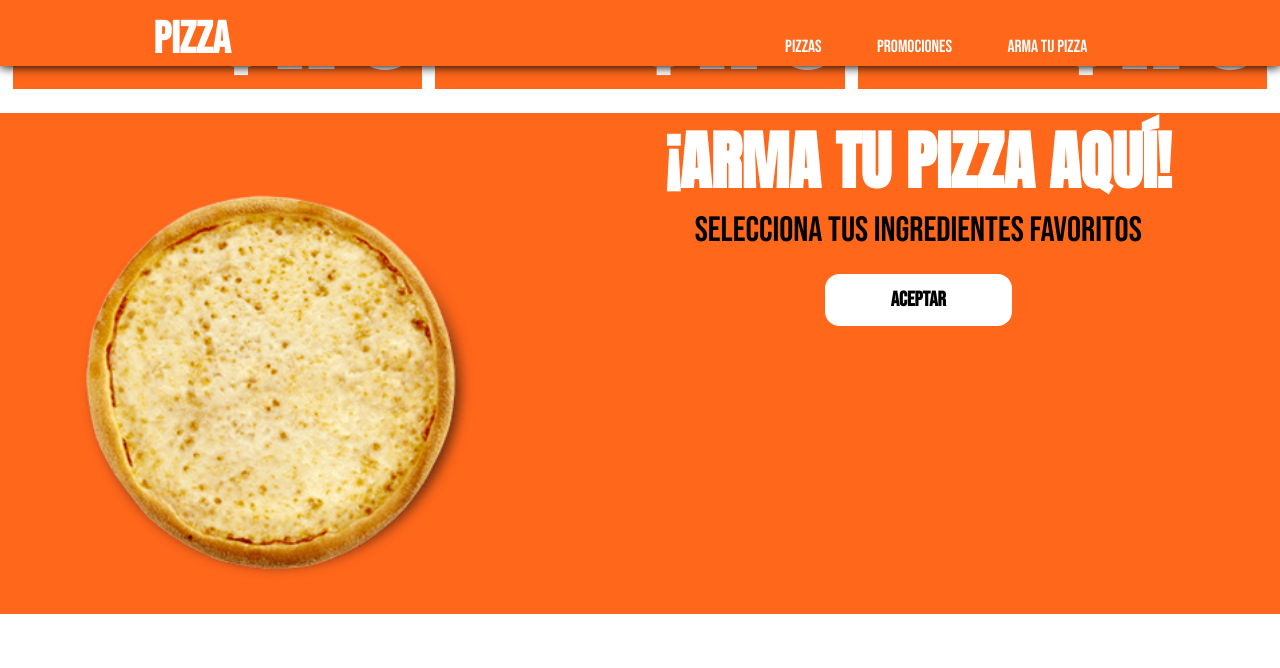
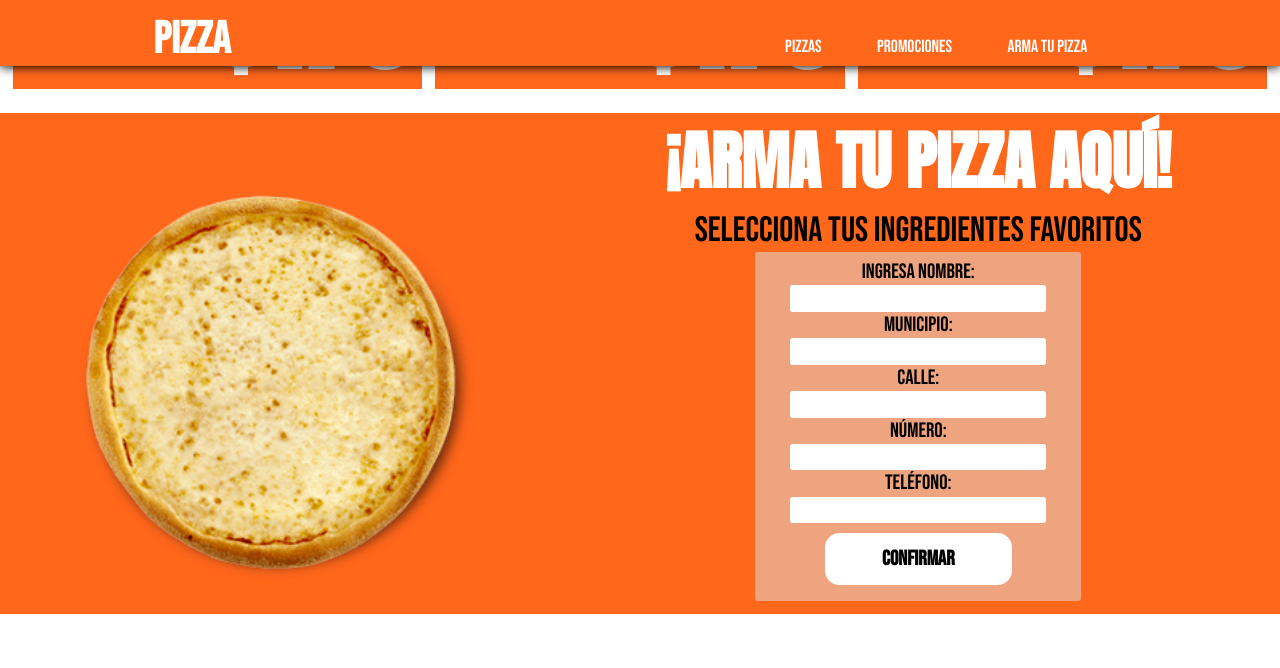
Before and after one commit to Panterday/pizza-web, a website built with webpack: page src/index.html in a window 1280 px wide. Both pictures are taken after a click on the button "Aceptar". Shown: the part 276-944 px from the top of the page. Built offline with nearby package versions, Linux system fonts and the light colour scheme.

Commit message:
Formulario

```diff
--- a/package.json
+++ b/package.json
@@ -28,5 +28,6 @@
     "webpack": "^5.36.2",
     "webpack-cli": "^4.6.0",
     "webpack-dev-server": "^3.11.2"
-  }
+  },
+  "dependencies": {}
 }
--- /dev/null
+++ b/src/js/crea-formulario.js
@@ -0,0 +1,32 @@
+const creaForm = ()=>{
+
+    const divIngredientes = document.querySelector('.ingredientes')
+
+    const html =`
+        <form class="formulario" action="" id="miForm">
+            <label class="etiqueta" name="nombre">Ingresa nombre: <br><input class="caja" type="text"></label>
+            <br>
+            <label class="etiqueta">Municipio: <br><input class="caja" type="text"></label>
+            <br>
+            <label class="etiqueta">Calle: <br><input class="caja" type="text"></label>
+            <br>
+            <label class="etiqueta">Número: <br><input class="caja" type="text"></label>
+            <br>
+            <label class="etiqueta">Teléfono: <br><input class="caja" type="text"></label>
+            <div>
+                <input type="submit" value="Confirmar"  class="boton-aceptar">
+            </div>
+        </form>
+    `;
+    const div = document.createElement('div');
+    div.classList.add('divFormulario');
+
+    div.innerHTML = html;
+
+    document.getElementById('arma-pizza').replaceChild(div, divIngredientes);
+
+}
+
+export{
+    creaForm
+}
--- a/src/js/funciones.js
+++ b/src/js/funciones.js
@@ -10,9 +10,13 @@ import logoPlayStore from '../assets/logos/logoPlayStore.png';
 import logoTwitter from '../assets/logos/logoT.png';
 import logoTel from '../assets/logos/logoTel.png';
 import logoWhatsApp from '../assets/logos/logoW.png';
+import { creaForm } from './crea-formulario';
 
 let todosIngredientes = [aceitunas, jalapeño, piña, aguacate, peperoni];
+let todosIngredientesTxt = ["aceitunas", "jalapeño", "piña", "aguacate", "peperoni"];
+
 const contIzq = document.getElementById('cont-izq');
+const divDer = document.querySelector('#arma-pizza');
 
 const crearHTML = ()=>{
     console.log('inside of main')
@@ -61,7 +65,6 @@ const añandeIngrediente = ()=>{
     for(let x of listaCheckbox){
         listaImg.push(creaImagen(todosIngredientes[x.value]))
     }
-
     for(let x of listaCheckbox){
         x.addEventListener('change', ()=>{
             if(x.checked){
@@ -72,11 +75,22 @@ const añandeIngrediente = ()=>{
         })
     }
 }
-const divDer = document.querySelector('#arma-pizza');
+
+
 const eliminaDiv = ()=>{
+    let nuevaIng = [];
     const botonAceptar = document.querySelector('#botonAceptar');
     botonAceptar.addEventListener('click', ()=>{
-        document.querySelector('.ingredientes').style.display = 'none';
+        let listaCheckbox = document.querySelectorAll('.miCaja')
+        for(let x of listaCheckbox){
+            console.log(x.checked)
+            if(x.checked){
+                nuevaIng.push(todosIngredientesTxt[x.value])
+            }
+        }
+        console.log(nuevaIng)
+        botonAceptar.style.display  = 'none';
+        creaForm();
     })
 }
 
--- a/src/styles.css
+++ b/src/styles.css
@@ -163,6 +163,30 @@ body{
     font-size: 1.9em;
 }
 
+.divForm{
+    /* background-color: red; */
+}
+
+.formulario{
+    background-color: #dddcdb85;
+    width: 45%;
+    padding: 1%;
+    margin: auto;
+    border-radius: 3px;
+}
+
+.etiqueta{
+    font-size: 1.3em;
+}
+
+.caja{
+    border: 0;
+    border-radius: 3px;
+    height: 2em;
+    width: 20vw;
+    padding: 1em;
+}
+
 .boton-aceptar{
     text-decoration: none;
     font-family: 'Bebas Neue', cursive;
```
Also changed, not shown: src/index.html (+3 -0 lines), src/js/pedidos.js (added, +11 -0 lines).
